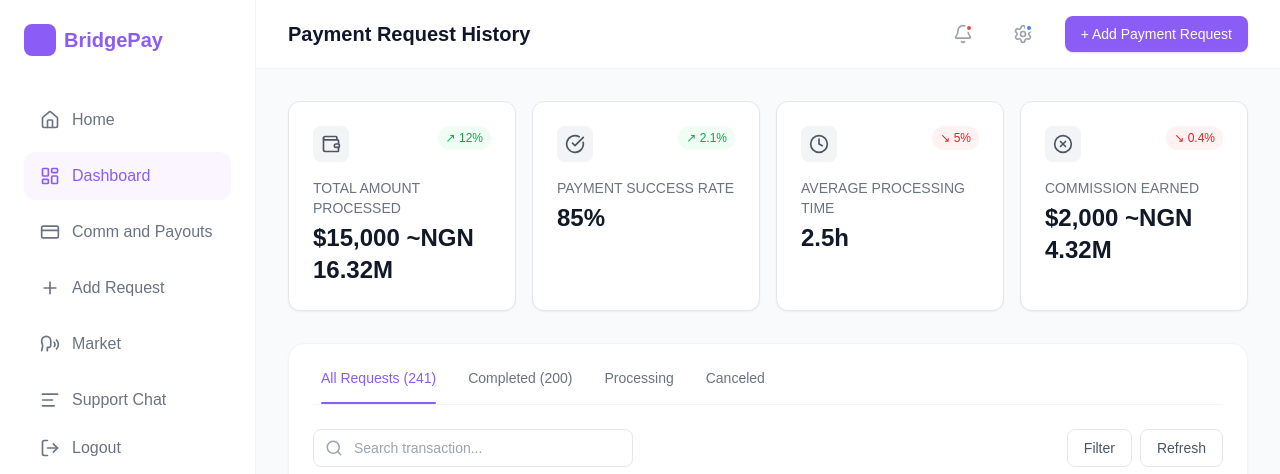
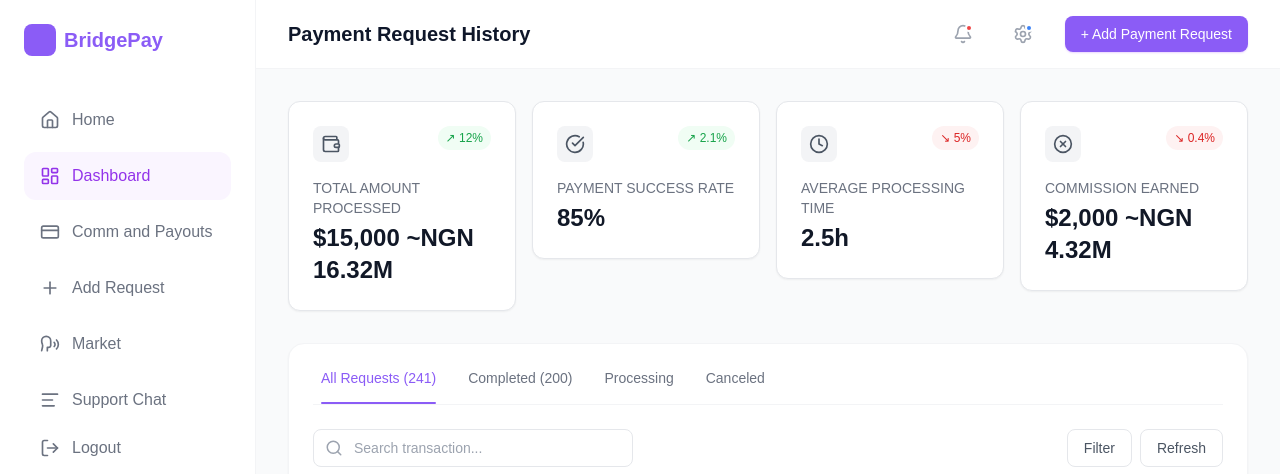
Before and after one commit to Abusadiq006/bridge-pay-dashboard, a React (Vite) app: page /dashboard in a window 1280 px wide. Shown: the top 474 px of the page. Built offline with nearby package versions, Linux system fonts and the light colour scheme; a web font is replaced by a local one.

Commit message:
adding route to navigate to other pages

```diff
--- a/src/components/Sidebar.jsx
+++ b/src/components/Sidebar.jsx
@@ -1,13 +1,18 @@
-import { Home, LayoutDashboard, CreditCard, Settings, LogOut, X, Plus, Speech, ChartSplineIcon, Text } from 'lucide-react';
+import { Home, LayoutDashboard, CreditCard, Settings, LogOut, X, Plus, Speech, Text } from 'lucide-react';
+// 1. Import Link from react-router-dom
+import { Link, useLocation } from 'react-router-dom';
 
 const Sidebar = ({ isOpen, setIsOpen }) => {
+  // 2. Get current location to highlight the active link
+  const location = useLocation();
+
   const navItems = [
-    { icon: Home, label: 'Home', active: false},
-    { icon: LayoutDashboard, label: 'Dashboard', active: true },
-    { icon: CreditCard, label: 'Comm and Payouts', active: false },
-    { icon: Plus, label: 'Add Request', active: false },
-    { icon: Speech, label:'Market', active: false },
-    { icon: Text, label:'Support Chat', active: false }
+    { icon: Home, label: 'Home', path: '/' },
+    { icon: LayoutDashboard, label: 'Dashboard', path: '/dashboard' },
+    { icon: CreditCard, label: 'Comm and Payouts', path: '/dashboard/payouts' },
+    { icon: Plus, label: 'Add Request', path: '/dashboard/add-request' },
+    { icon: Speech, label: 'Market', path: '/dashboard/market' },
+    { icon: Text, label: 'Support Chat', path: '/dashboard/support' }
   ];
 
   return (
@@ -40,20 +45,27 @@ const Sidebar = ({ isOpen, setIsOpen }) => {
 
           {/* Nav Links */}
           <nav className="flex-1 space-y-2">
-            {navItems.map((item) => (
-              <a
+            {navItems.map((item) => {
+              // 3. Check if current path matches the link path
+              const isActive = location.pathname === item.path;
+
+              return (
+                // 4. Replace <a> with <Link>
+                <Link
                   key={item.label}
-                href="#"
+                  to={item.path}
+                  onClick={() => setIsOpen(false)} // Close sidebar on mobile after clicking
                   className={`flex items-center gap-3 px-4 py-3 rounded-xl transition-colors ${
-                  item.active
-                  ? 'bg-purple-50 text-brand-purple font-medium'
-                  : 'text-gray-500 hover:bg-gray-50'
+                    isActive
+                      ? 'bg-purple-50 text-purple-600 font-medium' // Updated text-brand-purple to purple-600 for consistency
+                      : 'text-gray-500 hover:bg-gray-50 hover:text-gray-900'
                   }`}
                 >
                   <item.icon size={20} />
                   {item.label}
-              </a>
-            ))}
+                </Link>
+              );
+            })}
           </nav>
 
           {/* Logout */}
--- a/src/pages/DashboardPage.jsx
+++ b/src/pages/DashboardPage.jsx
@@ -1,4 +1,6 @@
 import { useState } from 'react';
+// 1. Import Link from react-router-dom
+import { Link, useNavigate } from 'react-router-dom';
 import { Wallet, CheckCircle, Clock, XCircle, Search } from 'lucide-react';
 import Sidebar from '../components/Sidebar';
 import Header from '../components/Header';
@@ -9,12 +11,13 @@ import TransactionTable from '../components/TransactionTable';
 // Import our mock data
 import mockData from '../data/mockData.json';
 
-function DashboardPage () {
+function DashboardPage() {
   const [isSidebarOpen, setIsSidebarOpen] = useState(false);
   const [activeTab, setActiveTab] = useState('all');
   const [searchTerm, setSearchTerm] = useState('');
+  const navigate = useNavigate(); // Hook for programmatic navigation
 
-  // 1. KPI Stats Data (Updated with values from your image)
+  // 1. KPI Stats Data (Updated with navigation paths)
   const stats = [
     {
       title: "TOTAL AMOUNT PROCESSED",
@@ -22,7 +25,8 @@ function DashboardPage () {
       trend: "12%",
       trendType: "up",
       icon: Wallet,
-      iconBg: "bg-gray-100"
+      iconBg: "bg-gray-100",
+      link: "/dashboard/analytics" // Add link to stats
     },
     {
       title: "PAYMENT SUCCESS RATE",
@@ -30,7 +34,8 @@ function DashboardPage () {
       trend: "2.1%",
       trendType: "up",
       icon: CheckCircle,
-      iconBg: "bg-gray-100"
+      iconBg: "bg-gray-100",
+      link: "/dashboard/reports"
     },
     {
       title: "AVERAGE PROCESSING TIME",
@@ -38,7 +43,8 @@ function DashboardPage () {
       trend: "5%",
       trendType: "down",
       icon: Clock,
-      iconBg: "bg-gray-100"
+      iconBg: "bg-gray-100",
+      link: "/dashboard/analytics"
     },
     {
       title: "COMMISSION EARNED",
@@ -46,7 +52,8 @@ function DashboardPage () {
       trend: "0.4%",
       trendType: "down",
       icon: XCircle,
-      iconBg: "bg-gray-100"
+      iconBg: "bg-gray-100",
+      link: "/dashboard/commissions"
     }
   ];
 
@@ -61,9 +68,11 @@ function DashboardPage () {
   return (
     <div className="flex min-h-screen font-rethink bg-[#F9FAFB]">
 
+      {/* 2. Pass navigate to Sidebar if needed, or wrap Sidebar items in Links */}
       <Sidebar isOpen={isSidebarOpen} setIsOpen={setIsSidebarOpen} />
 
       <div className="flex-1 flex flex-col min-w-0">
+        {/* 3. Ensure Header components can navigate */}
         <Header onMenuClick={() => setIsSidebarOpen(true)} />
 
         <main className="p-4 md:p-8">
@@ -72,7 +81,10 @@ function DashboardPage () {
             {/* KPI Stats Grid */}
             <div className="grid grid-cols-1 sm:grid-cols-2 lg:grid-cols-4 gap-4 mb-8">
               {stats.map((stat, index) => (
-                <StatCard key={index} {...stat} />
+                // 4. Wrap StatCard in a Link
+                <Link to={stat.link} key={index} className="block">
+                    <StatCard {...stat} />
+                </Link>
               ))}
             </div>
 
@@ -82,7 +94,7 @@ function DashboardPage () {
               {/* Filter Tabs Row */}
               <FilterTabs activeTab={activeTab} setActiveTab={setActiveTab} />
 
-              {/* Search Bar Row (Added here to match assignment pattern) */}
+              {/* Search Bar Row */}
               <div className="flex flex-col md:flex-row md:items-center justify-between gap-4 mb-6">
                 <div className="relative w-full md:w-80">
                   <Search className="absolute left-3 top-1/2 -translate-y-1/2 text-gray-400" size={18} />
@@ -95,10 +107,10 @@ function DashboardPage () {
                   />
                 </div>
 
-                {/* Optional: Filter/Refresh buttons like in your image */}
+                {/* 5. Add Link to Action Buttons */}
                 <div className="flex gap-2">
-                  <button className="px-4 py-2 border border-gray-200 rounded-lg text-sm text-gray-600 hover:bg-gray-50">Filter</button>
-                  <button className="px-4 py-2 border border-gray-200 rounded-lg text-sm text-gray-600 hover:bg-gray-50">Refresh</button>
+                  <Link to="/dashboard/filters" className="px-4 py-2 border border-gray-200 rounded-lg text-sm text-gray-600 hover:bg-gray-50">Filter</Link>
+                  <button onClick={() => window.location.reload()} className="px-4 py-2 border border-gray-200 rounded-lg text-sm text-gray-600 hover:bg-gray-50">Refresh</button>
                 </div>
               </div>
 
```
Lines whose indentation alone changed are shown as unchanged.
